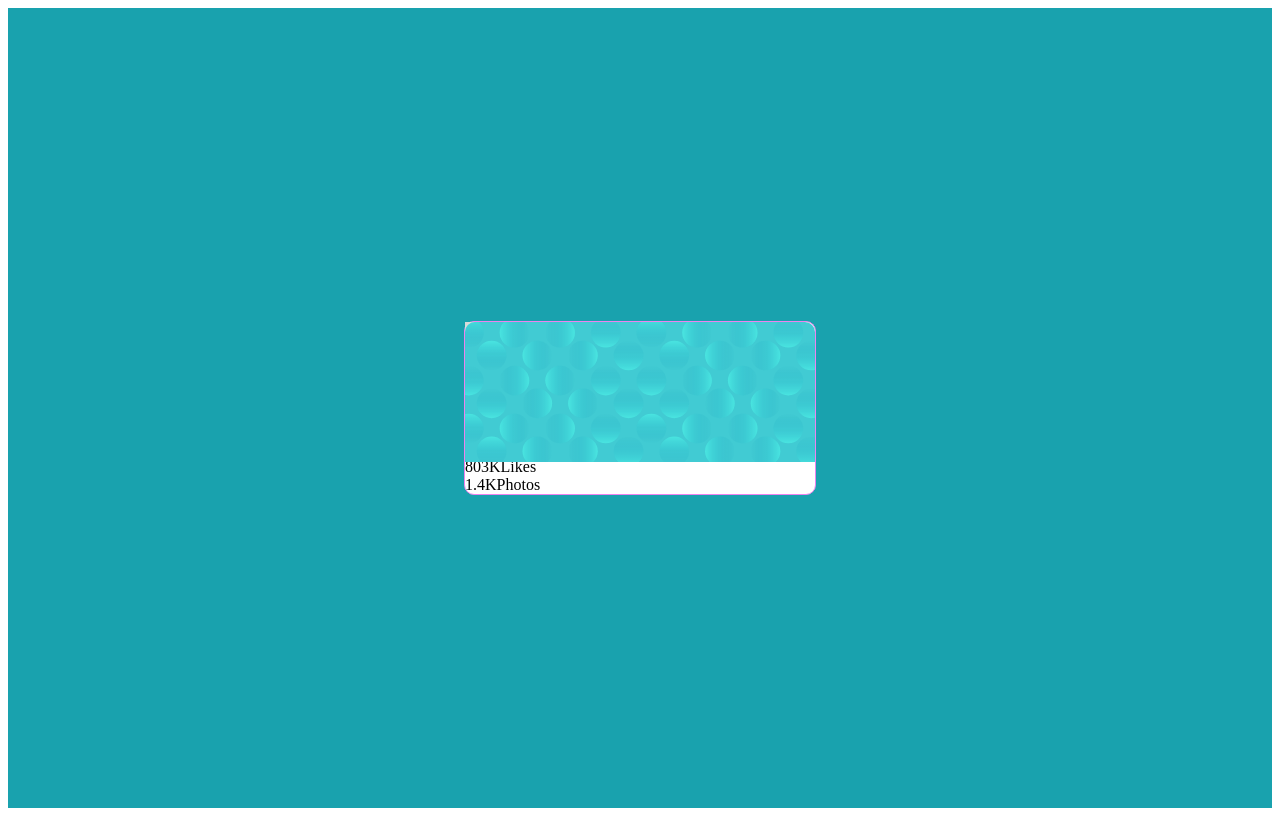
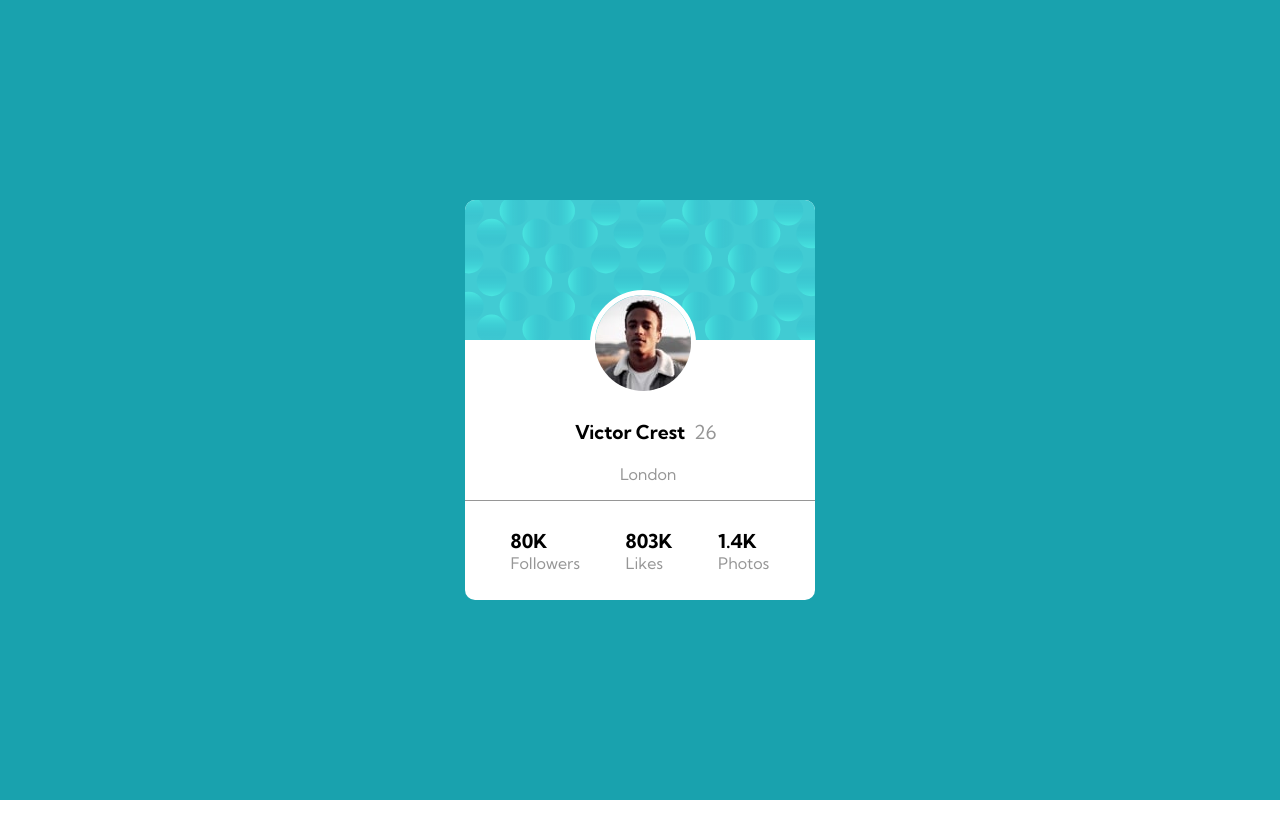
Before and after one commit to Niitram/frontendMentor-profile-card, a website: page index.html in a window 1280 px wide. Drawn offline with Linux system fonts and the light colour scheme.

Commit message:
agregando varios estilos y divs

```diff
--- a/index.html
+++ b/index.html
@@ -25,20 +25,26 @@
           <img src="images/bg-pattern-card.svg" alt="">
         </div>
         <img class="card__Img" src="images/image-victor.jpg" alt="imagen de perfil">
-        <div class="card__descripcion">
-          <span>Victor Crest</span><span>26</span>
-          <span>London</span>
-          <div>
+        <div>
+          <div class="card__divNombre">
             <div>
-              <span>80K</span><span>Followers</span>
+              <span class="text-700 text--py-2 text--zise-2">Victor Crest</span>
+              <span class="text-400 text--py-2 text--px-1 text--zise-2">26</span>
             </div>
+            <span class="text-400 text--py-2">London</span>
           </div>
+          <div class="card__divInfo">
             <div>
-              <span>803K</span><span>Likes</span>
+              <span class="text-700 text--zise-2">80K</span>
+              <span class="text-400">Followers</span>
             </div>
-          </div>
             <div>
-              <span>1.4K</span><span>Photos</span>
+              <span class="text-700 text--zise-2">803K</span>
+              <span class="text-400">Likes</span>
+            </div>
+            <div>
+              <span class="text-700 text--zise-2">1.4K</span>
+              <span class="text-400">Photos</span>
             </div>
           </div>
         </div>
--- a/scss/style.scss
+++ b/scss/style.scss
@@ -5,8 +5,32 @@
 
 .attribution { font-size: 11px; text-align: center; }
 .attribution a { color: hsl(228, 45%, 44%); }
+*{
+    padding: 0;
+    margin: 0;
+    box-sizing: border-box;
+    font-family: 'Kumbh Sans', sans-serif;
+}
+
+.text-400{
+    font-weight: 400;
+    color: $Dark-gray;
+}
+.text-700{
+    font-weight: 700;
+
+}
+.text--py-2{
+    padding: 20px 0;
+}
+.text--px-1{
+    padding: 0 5px;
+}
 
 
+.text--zise-2{
+    font-size: 1.2rem;
+}
 
 section{
     display: flex;
@@ -22,12 +46,10 @@ section{
 .card{
     position: relative;
     width: 350px;
+    height: 400px;
     border-radius: 10px;
     background-color: white;
 
-
-
-    border: 1px solid violet;
 
 
     .card__divImg{
@@ -42,4 +64,38 @@ section{
             border-top-left-radius: 10px ;
         }
     }
+
+    .card__Img{
+        position: absolute;
+        top: 90px;
+        left: 125px;
+        border-radius: 50%;
+        border: white 5px solid;
+    }
+
+    .card__divNombre{
+        position: absolute;
+        top: 220px;
+        left: 110px;
+        display: flex;
+        flex-direction: column;
+        justify-content: space-around;
+        align-items: center;
+    }
+    .card__divInfo{
+        position: absolute;
+        bottom: 0;
+        height: 100px;
+        width: 100%;
+        border-top: $Dark-gray 1px solid;
+        display: flex;
+        justify-content: space-evenly;
+        align-items: center;
+
+        >div{
+            display: flex;
+            flex-direction: column;
+
+        }
+    }
 }
```
Also changed, not shown: css/main.css.
